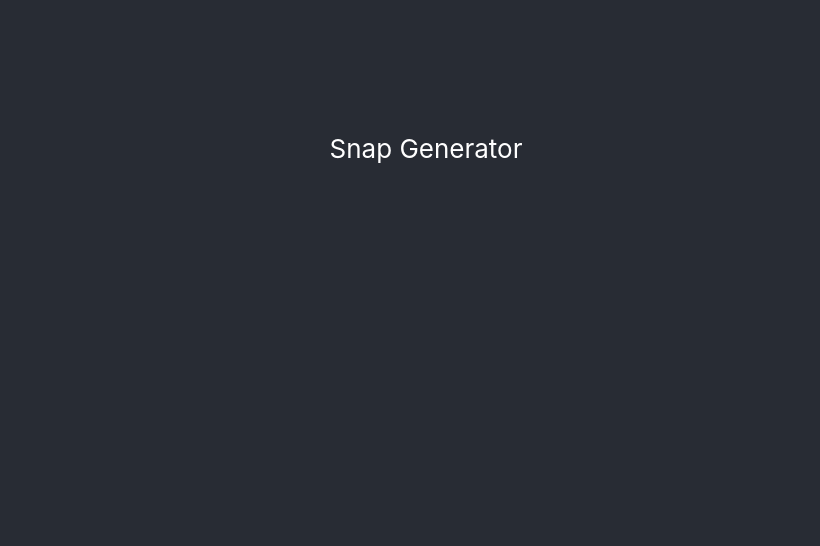
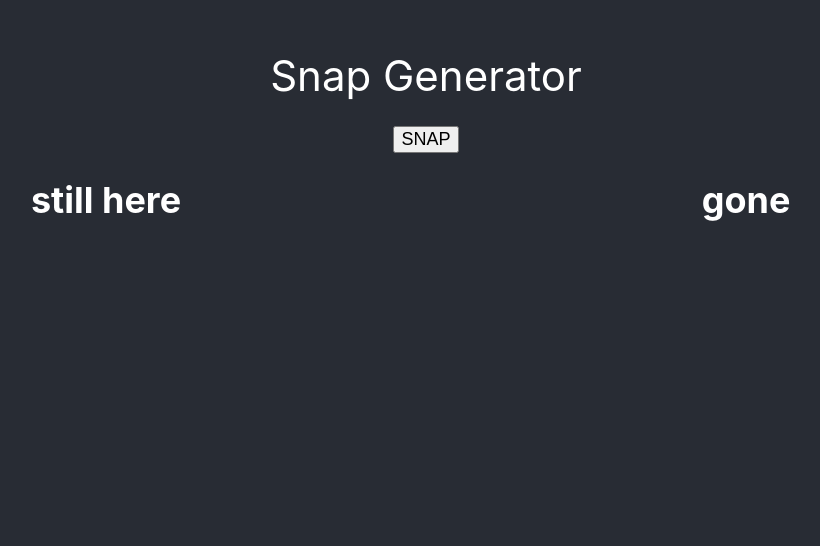
Before and after one commit to ValerieLoveland/Oh_Snap, a React (Create React App) app: page / in a window 1280 px wide. Shown: the part 252-798 px from the top of the page, without its empty margins (214-1034 px from the left). Built offline with nearby package versions, Linux system fonts and the light colour scheme.

Commit message:
fix: layout and css

```diff
--- a/src/App.css
+++ b/src/App.css
@@ -1,19 +1,12 @@
 .App {
   text-align: center;
-}
-
-.App-logo {
-  height: 40vmin;
-}
-
-.App-header {
   background-color: #282c34;
   min-height: 100vh;
   display: flex;
   flex-direction: column;
   align-items: center;
   justify-content: center;
-  font-size: calc(10px + 2vmin);
+  font-size: calc(10px + 4vmin);
   color: white;
 }
 
@@ -30,6 +23,7 @@
   flex-direction: row;
   flex-wrap: wrap;
   width: 100%;
+  font-size: calc(10px + 1vmin);
 }
 
 .column {
@@ -38,3 +32,8 @@
   flex-basis: 100%;
   flex: 1;
 }
+.button {
+  font-size: calc(10px + 1vmin);
+  padding: 25px, 10px, 25px, 10px;
+  margin-top: 25px;
+}
--- a/src/App.tsx
+++ b/src/App.tsx
@@ -7,15 +7,15 @@ function App() {
   return (
     <>
       <div className="App">
-        <header className="App-header">Snap Generator</header>
+        <header>Snap Generator</header>
 
-        <button className="App-header" onClick={hey}>
+        <button className="button" onClick={hey}>
           SNAP
         </button>
-      </div>
-      <div className="row">
-        <h1 className="column">still here</h1>
-        <h1 className="column">gone</h1>
+        <div className="row">
+          <h1 className="column">still here</h1>
+          <h1 className="column">gone</h1>
+        </div>
       </div>
     </>
   );
```
